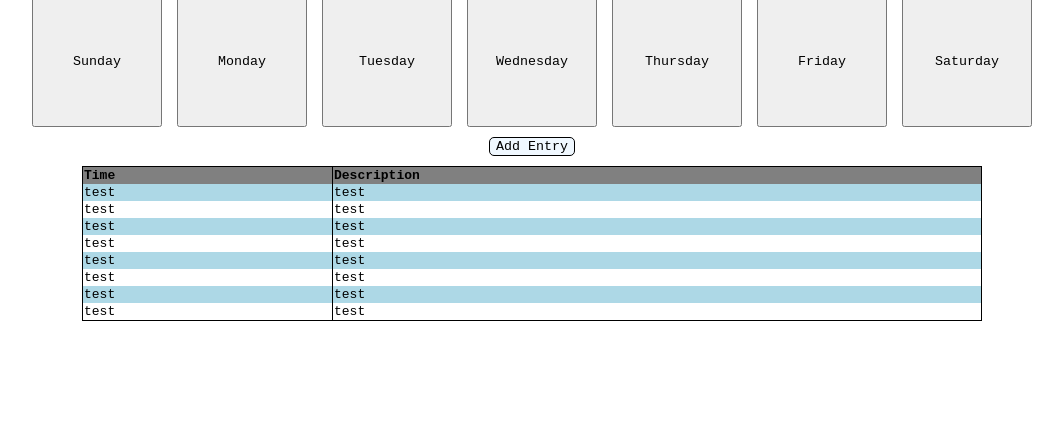
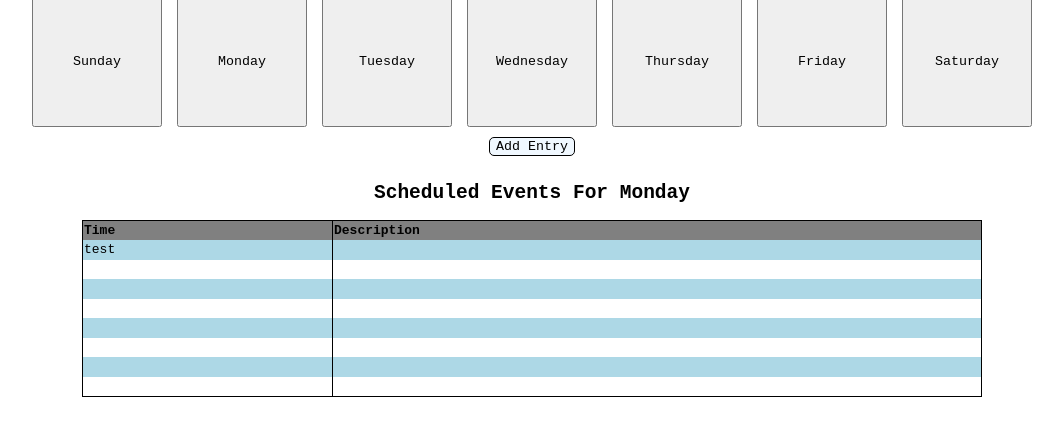
Before and after one commit to dennymin/weekly-planner, a plain HTML site: page index.html in a window 1280 px wide. Shown: the part 76-512 px from the top of the page, without its empty margins (108-1171 px from the left). Drawn offline with Linux system fonts and the light colour scheme.

Commit message:
updating data model

```diff
--- a/index.html
+++ b/index.html
@@ -24,7 +24,9 @@
     <div class="row centered">
       <button class="entry-button button">Add Entry</button>
     </div>
-
+    <div class="text-align-center">
+      <h2>Scheduled Events For Monday</h2>
+    </div>
     <div>
       <table class="margin-auto">
         <thead class="text-align-left">
@@ -36,29 +38,29 @@
         <tbody>
           <tr>
             <td>test</td>
-            <td>test</td>
+            <td></td>
           </tr>
           <tr>
-            <td>test</td>
-            <td>test</td>
+            <td></td>
+            <td></td>
           </tr><tr>
-            <td>test</td>
-            <td>test</td>
+            <td></td>
+            <td></td>
           </tr><tr>
-            <td>test</td>
-            <td>test</td>
+            <td></td>
+            <td></td>
           </tr><tr>
-            <td>test</td>
-            <td>test</td>
+            <td></td>
+            <td></td>
           </tr><tr>
-            <td>test</td>
-            <td>test</td>
+            <td></td>
+            <td></td>
           </tr><tr>
-            <td>test</td>
-            <td>test</td>
+            <td></td>
+            <td></td>
           </tr><tr>
-            <td>test</td>
-            <td>test</td>
+            <td></td>
+            <td></td>
           </tr>
         </tbody>
       </table>
--- a/main.js
+++ b/main.js
@@ -1,8 +1,15 @@
 var data = {
-  entries: [],
+  day: {
+    sunday: [],
+    monday: [],
+    tuesday: [],
+    wednesday: [],
+    thursday: [],
+    friday: [],
+    saturday: []
+  },
   editing: null,
-  nextEntryId: 1,
-  view: 'entry-form'
+  nextEntryId: 1
 };
 var previousDataJSON = localStorage.getItem('week-planner-local-storage');
 var $entryButton = document.querySelector('.entry-button');
--- a/styles.css
+++ b/styles.css
@@ -4,11 +4,17 @@
 
 table {
   border: 1px solid black;
+  border-collapse: collapse;
+  width: 90%;
 }
 
 td:nth-child(odd),
 th {
   border-right: 1px solid black;
+}
+
+tr {
+  height: 1.5rem;
 }
 
 thead > tr {
@@ -17,11 +23,6 @@ thead > tr {
 
 tbody > tr:nth-child(odd) {
   background-color: lightblue;
-}
-
-table {
-  border-collapse: collapse;
-  width: 90%;
 }
 
 fieldset {
```
